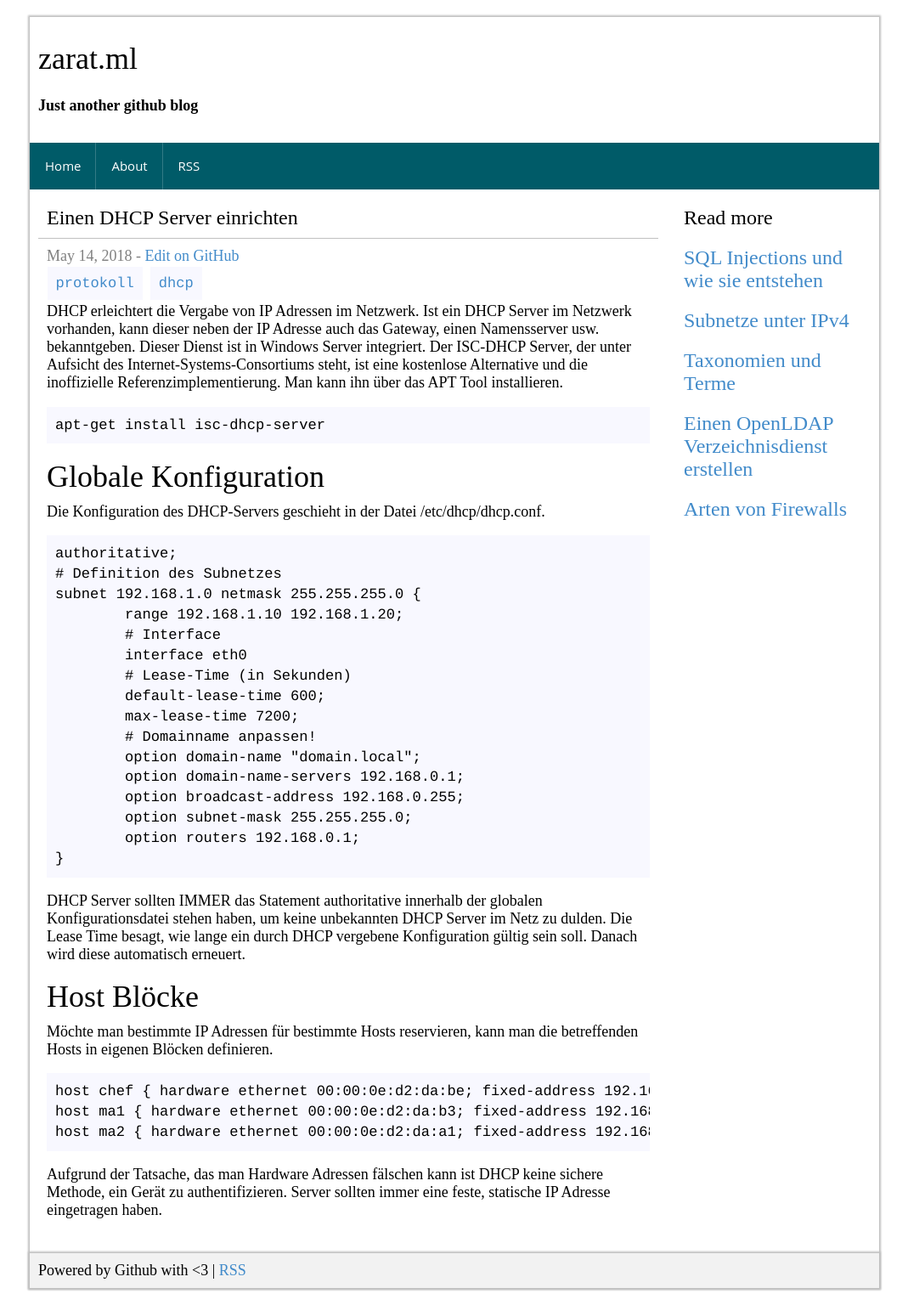
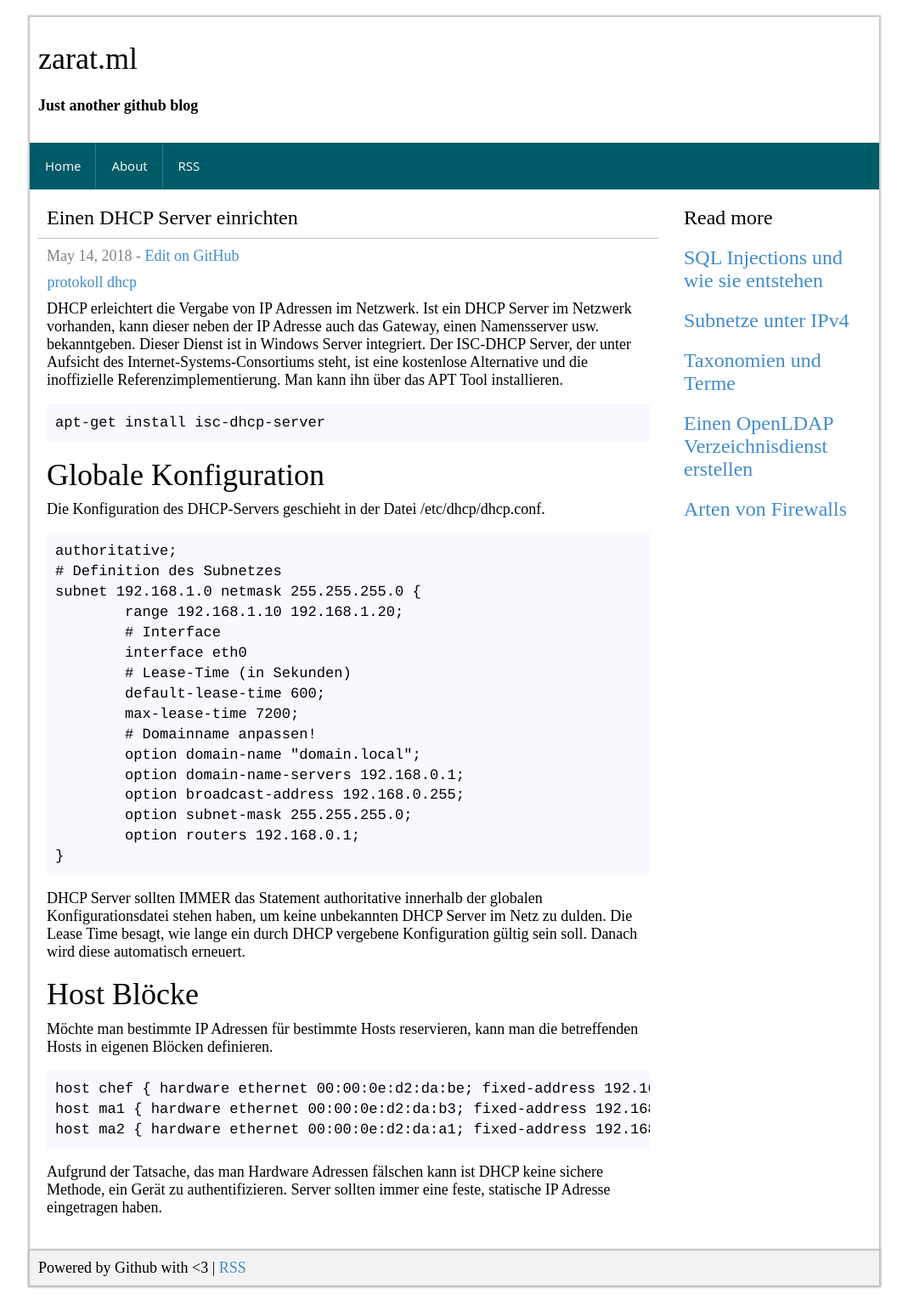
Before and after one commit to mbrain/zarat.github.io, a Jekyll site: the page built from _posts/2018-05-14-einen-dhcp-server-einrichten.markdown, in a window 1280 px wide. Shown: the whole page at 85% size, without its empty margins (105-1174 px from the left). Built offline with Jekyll 4.4.1, drawn with Linux system fonts in a browser that asks for light colours.

Commit message:
Update post.html

```diff
--- a/_layouts/post.html
+++ b/_layouts/post.html
@@ -15,7 +15,7 @@
 <span>[
   {% for tag in page.tags %}
     {% capture tag_name %}{{ tag }}{% endcapture %}
-    <a href="/tag/{{ tag_name }}"><code class="highligher-rouge"><nobr>{{ tag_name }}</nobr></code>&nbsp;</a>
+    <a href="/tag/{{ tag_name }}">{{ tag_name }}</a>
   {% endfor %}
 ]</span>
 
```
